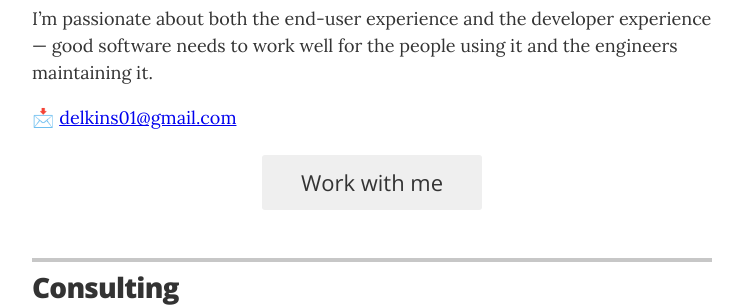
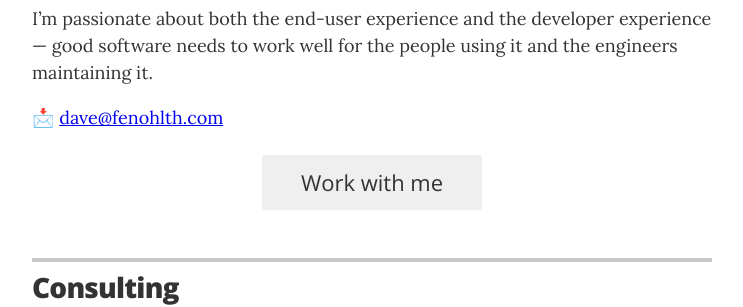
Before and after one commit to dave-elkins/dave-elkins.github.io, a Jekyll site: the page built from index.html, in a window 1280 px wide and 900 px high, scrolled down 456 px. Shown: the part 154-461 px from the top of the window, without its empty margins (268-1011 px from the left). Built offline with Jekyll 4.4.1, drawn with Linux system fonts in a browser that asks for light colours.

Commit message:
Update _config.yml

```diff
--- a/_config.yml
+++ b/_config.yml
@@ -14,7 +14,7 @@ resume_name: "Dave Elkins"
 resume_title: "Senior Principal Engineer · Healthcare Software · Cloud Architecture · Available for Consulting"
 
 # used for the contact button in _layouts/resume.html
-resume_contact_email: "delkins01@gmail.com"
+resume_contact_email: "dave@fenohlth.com"
 
 # the next two items are used for schema itemprops in _layouts/resume.html
 resume_contact_telephone: ""
@@ -28,7 +28,7 @@ resume_header_intro: |
 
     I'm passionate about both the end-user experience and the developer experience — good software needs to work well for the people using it and the engineers maintaining it.
 
-    📩 [delkins01@gmail.com](mailto:delkins01@gmail.com)
+    📩 [dave@fenohlth.com](mailto:dave@fenohlth.com)
 
 # use "yes" to display the email contact button,
 # "no" to display an "I'm not looking for work" message,
```
